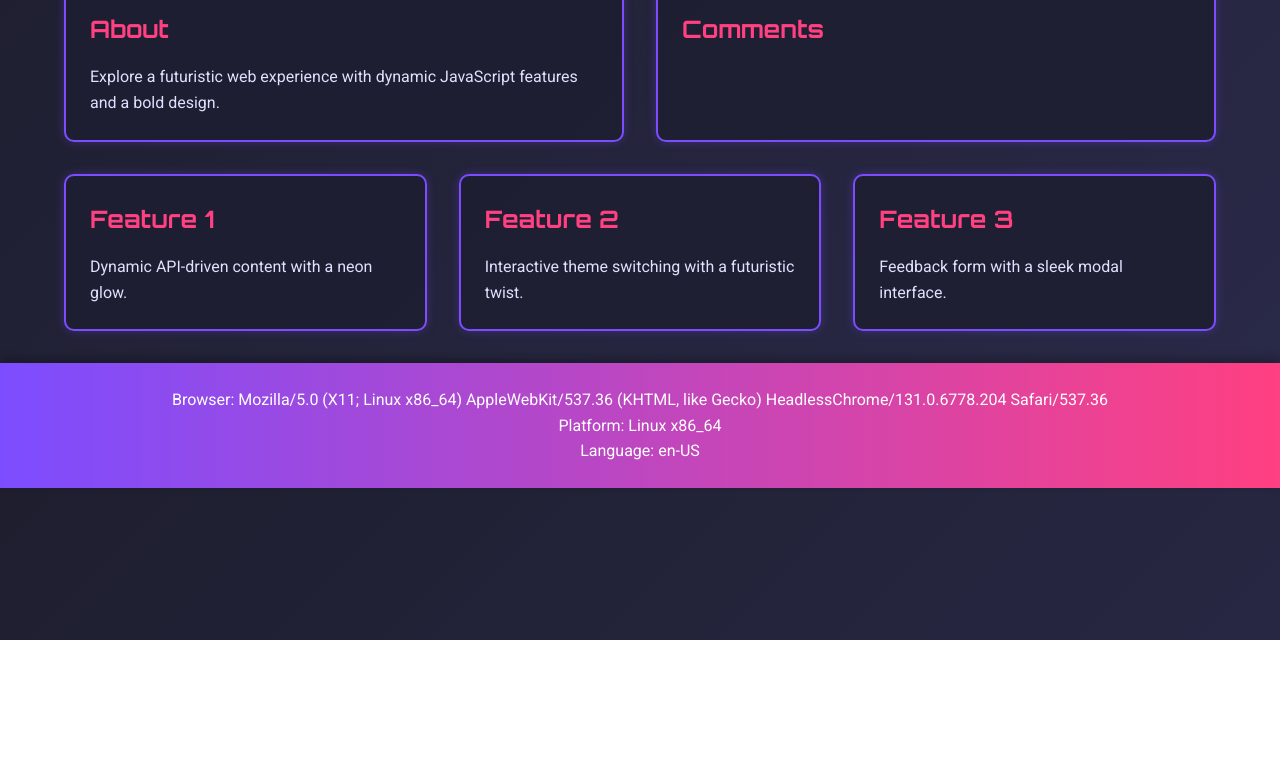
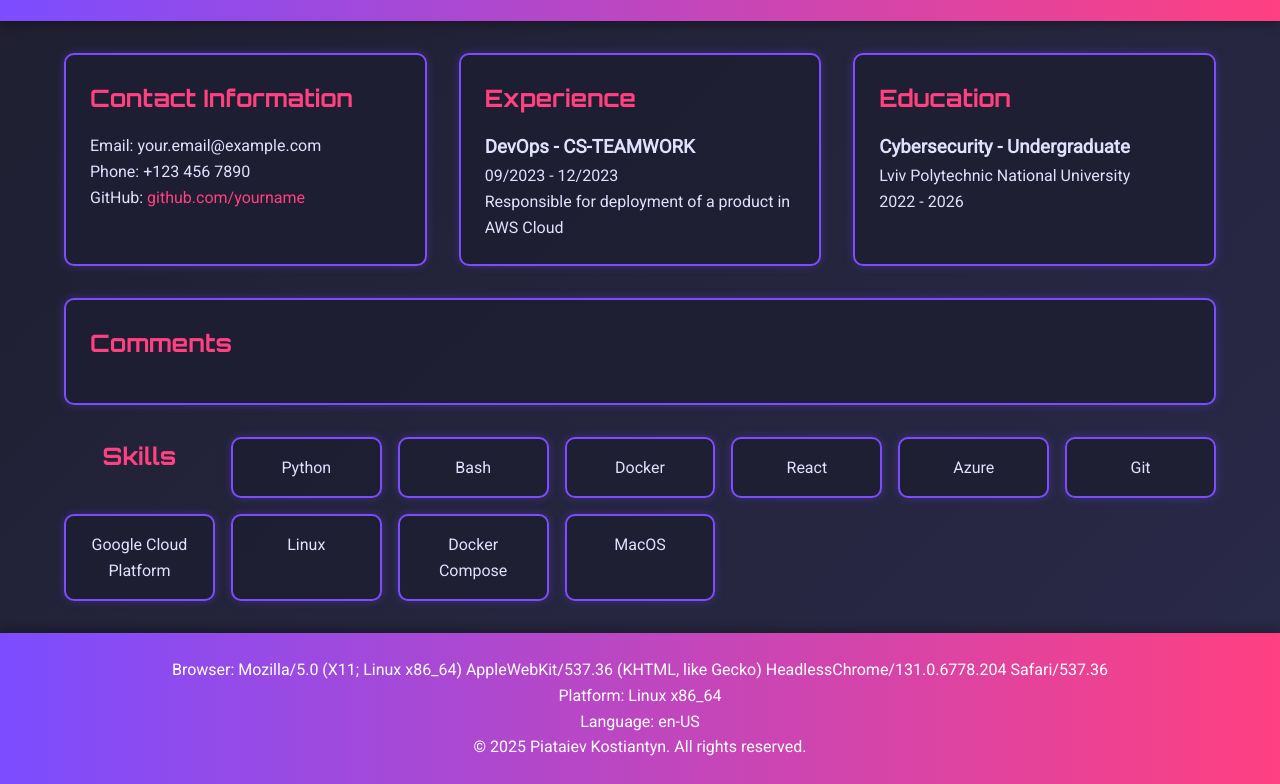
Before and after one commit to LORDFIR3/web-programming-uni, a plain HTML site: page index.html in a window 1280 px wide. Shown: the part 160-944 px from the top of the page. Before the commit the page ends 800 px from the top, so only its background shows below. Drawn offline with Linux system fonts and the light colour scheme; no server answers.

Commit message:
rewrote so it is suitable for cv

```diff
--- a/index.html
+++ b/index.html
@@ -3,21 +3,36 @@
 <head>
     <meta charset="UTF-8">
     <meta name="viewport" content="width=device-width, initial-scale=1.0">
-    <title>Neon Dynamic Website</title>
+    <title>Piataiev Kostiantyn - CV</title>
     <link rel="stylesheet" href="styles.css">
     <link href="https://fonts.googleapis.com/css2?family=Orbitron:wght@400;700&family=Roboto:wght@400&display=swap" rel="stylesheet">
 </head>
 <body>
     <header>
-        <h1>Neon Web Experience</h1>
+        <h1>Piataiev Kostiantyn</h1>
+        <p>Trainee DevOps Engineer</p>
         <button id="theme-toggle">Toggle Theme</button>
     </header>
 
     <div class="container">
         <div class="flex-container">
             <div class="flex-card">
-                <h2>About</h2>
-                <p>Explore a futuristic web experience with dynamic JavaScript features and a bold design.</p>
+                <h2>Contact Information</h2>
+                <p>Email: your.email@example.com</p>
+                <p>Phone: +123 456 7890</p>
+                <p>GitHub: <a href="github.com/yourname">github.com/yourname</a></p>
+            </div>
+            <div class="flex-card">
+                <h2>Experience</h2>
+                <h3>DevOps - CS-TEAMWORK</h3>
+                <p>09/2023 - 12/2023</p>
+                <p>Responsible for deployment of a product in AWS Cloud</p>
+            </div>
+            <div class="flex-card">
+                <h2>Education</h2>
+                <h3>Cybersecurity - Undergraduate</h3>
+                <p>Lviv Polytechnic National University</p>
+                <p>2022 - 2026</p>
             </div>
             <div class="flex-card">
                 <h2>Comments</h2>
@@ -26,23 +41,23 @@
         </div>
 
         <div class="grid-container">
-            <div class="grid-card">
-                <h2>Feature 1</h2>
-                <p>Dynamic API-driven content with a neon glow.</p>
-            </div>
-            <div class="grid-card">
-                <h2>Feature 2</h2>
-                <p>Interactive theme switching with a futuristic twist.</p>
-            </div>
-            <div class="grid-card">
-                <h2>Feature 3</h2>
-                <p>Feedback form with a sleek modal interface.</p>
-            </div>
+            <h2>Skills</h2>
+            <div class="grid-card">Python</div>
+            <div class="grid-card">Bash</div>
+            <div class="grid-card">Docker</div>
+            <div class="grid-card">React</div>
+            <div class="grid-card">Azure</div>
+            <div class="grid-card">Git</div>
+            <div class="grid-card">Google Cloud Platform</div>
+            <div class="grid-card">Linux</div>
+            <div class="grid-card">Docker Compose</div>
+            <div class="grid-card">MacOS</div>
         </div>
     </div>
 
     <footer>
         <div id="browser-info"></div>
+        <p>© 2025 Piataiev Kostiantyn. All rights reserved.</p>
     </footer>
 
     <script src="script.js"></script>
--- a/styles.css
+++ b/styles.css
@@ -41,9 +41,6 @@ header {
     color: #ffffff;
     padding: 1.5rem;
     text-align: center;
-    display: flex;
-    justify-content: space-between;
-    align-items: center;
     box-shadow: 0 4px 10px rgba(0, 0, 0, 0.3);
 }
 
@@ -51,6 +48,10 @@ header h1 {
     font-family: 'Orbitron', sans-serif;
     font-size: 2.5rem;
     text-shadow: 0 0 10px rgba(255, 255, 255, 0.5);
+}
+
+header p {
+    font-size: 1.2rem;
 }
 
 #theme-toggle {
@@ -69,17 +70,20 @@ header h1 {
 }
 
 /* Flexbox Section */
-.flex-container {
-    display: flex;
-    flex-wrap: wrap;
-    gap: 2rem;
+.container {
     max-width: 1200px;
     margin: 2rem auto;
     padding: 0 1.5rem;
 }
 
+.flex-container {
+    display: flex;
+    flex-wrap: wrap;
+    gap: 2rem;
+}
+
 .flex-card {
-    flex: 1 1 350px;
+    flex: 1 1 300px;
     background: rgba(30, 30, 50, 0.9);
     padding: 1.5rem;
     border: 2px solid #7c4dff;
@@ -99,34 +103,46 @@ header h1 {
     margin-bottom: 1rem;
 }
 
+.flex-card a {
+    color: #ff4081;
+    text-decoration: none;
+}
+
+.flex-card a:hover {
+    text-decoration: underline;
+}
+
 /* Grid Section */
 .grid-container {
+    margin-top: 2rem;
+}
+
+.grid-container h2 {
+    font-family: 'Orbitron', sans-serif;
+    color: #ff4081;
+    text-align: center;
+    margin-bottom: 1rem;
+}
+
+.grid-container {
     display: grid;
-    grid-template-columns: repeat(auto-fit, minmax(300px, 1fr));
-    gap: 2rem;
-    max-width: 1200px;
-    margin: 2rem auto;
-    padding: 0 1.5rem;
+    grid-template-columns: repeat(auto-fit, minmax(150px, 1fr));
+    gap: 1rem;
 }
 
 .grid-card {
     background: rgba(30, 30, 50, 0.9);
-    padding: 1.5rem;
+    padding: 1rem;
     border: 2px solid #7c4dff;
     border-radius: 10px;
+    text-align: center;
     box-shadow: 0 0 10px rgba(124, 77, 255, 0.3);
     transition: transform 0.3s, box-shadow 0.3s;
 }
 
 .grid-card:hover {
-    transform: translateY(-10px);
-    box-shadow: 0 0 20px rgba(124, 77, 255, 0.6);
-}
-
-.grid-card h2 {
-    font-family: 'Orbitron', sans-serif;
-    color: #ff4081;
-    margin-bottom: 1rem;
+    transform: translateY(-5px);
+    box-shadow: 0 0 15px rgba(124, 77, 255, 0.6);
 }
 
 /* Footer Styles */
@@ -200,13 +216,12 @@ body.night .modal button {
 }
 
 /* Responsive Design */
-@media (max-down: 768px) {
+@media (max-width: 768px) {
     header h1 {
         font-size: 2rem;
     }
 
-    .flex-card,
-    .grid-card {
+    .flex-card {
         flex: 1 1 100%;
     }
 
```
Also changed, not shown: 1 other file.
